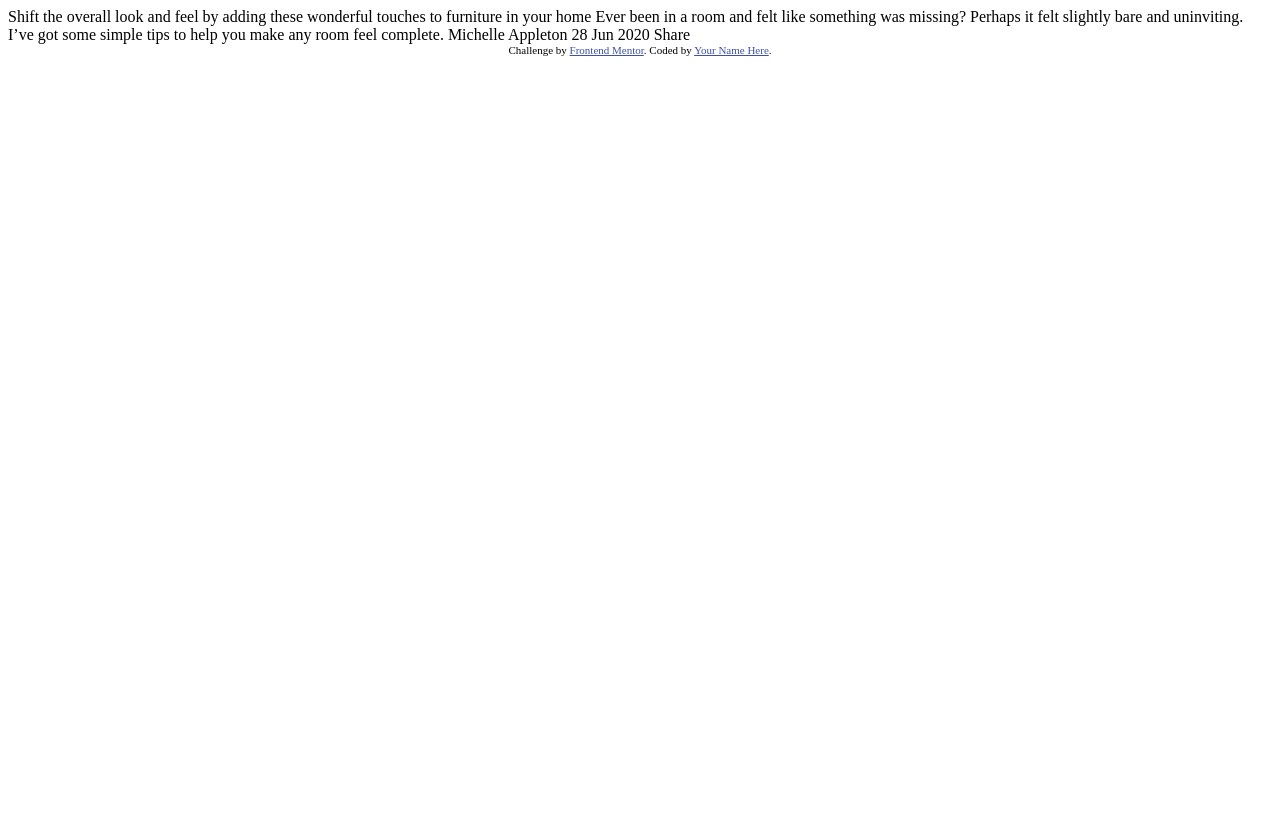
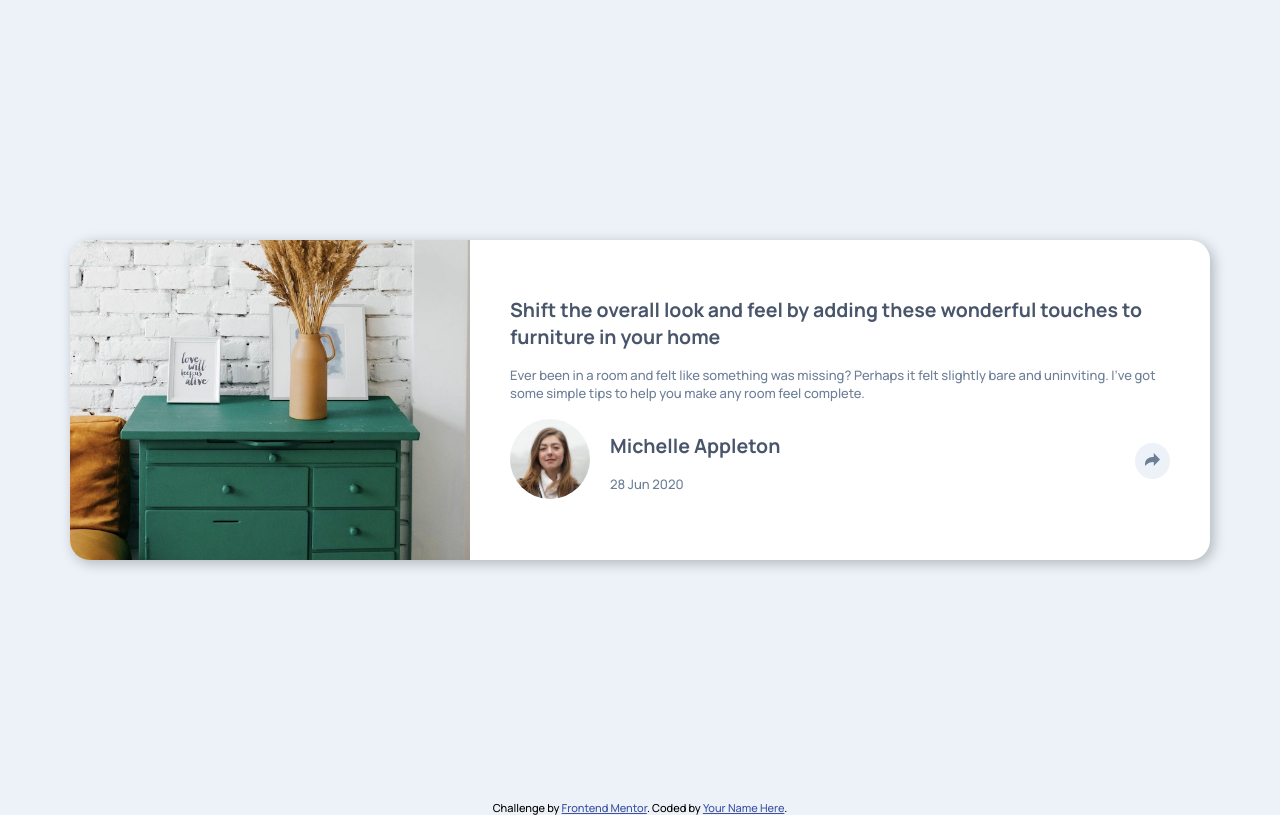
Before and after one commit to runadb/article-preview-component, a plain HTML site: page index.html in a window 1280 px wide. Drawn offline with Linux system fonts and the light colour scheme.

Commit message:
desktop desing is finished

```diff
--- a/index.html
+++ b/index.html
@@ -2,8 +2,11 @@
 <html lang="en">
 <head>
   <meta charset="UTF-8">
-  <meta name="viewport" content="width=device-width, initial-scale=1.0"> <!-- displays site properly based on user's device -->
-
+  <meta name="viewport" content="width=device-width, initial-scale=1.0"> <!-- displays
+    site properly based on user's device -->
+  <link rel="preconnect" href="https://fonts.googleapis.com">
+  <link rel="preconnect" href="https://fonts.gstatic.com" crossorigin>
+  <link href="https://fonts.googleapis.com/css2?family=Manrope:wght@500;700&display=swap" rel="stylesheet">
   <link rel="icon" type="image/png" sizes="32x32" href="./images/favicon-32x32.png">
 
   <title>Frontend Mentor | Article preview component</title>
@@ -13,24 +16,57 @@
     .attribution { font-size: 11px; text-align: center; }
     .attribution a { color: hsl(228, 45%, 44%); }
   </style>
+  <link rel="stylesheet" href="./style.css">
 </head>
 <body>
+  <main>
+    <section class="card">
+      <div class="img">
+        <img src="./images/drawers.jpg" alt="">
+      </div>
+      <div class="text">
+        <h1>
+          Shift the overall look and feel by adding these wonderful
+          touches to furniture in your home
+        </h1>
+        <p>  Ever been in a room and felt like something was missing? Perhaps
+          it felt slightly bare and uninviting. I’ve got some simple tips
+          to help you make any room feel complete.</p>
+        <div class="author-sharebtn">
+          <div class="author">
+            <div class="img-author">
+              <img src="./images/avatar-michelle.jpg" alt="">
+            </div>
+            <div class="text-author">
+              <h2>Michelle Appleton</h2>
+              <p>28 Jun 2020</p>
+            </div>
+          </div>
+          <div class="wrapper-sharebtn">
+            <div class="options">
+              <span>SHARE</span>
+              <a href="#" target="_blank" rel="noopener noreferrer" class="share-in-facebook">
+                <svg class="facebook-icon" xmlns="http://www.w3.org/2000/svg" width="20" height="20"><path fill="#FFF" d="M18.896 0H1.104C.494 0 0 .494 0 1.104v17.793C0 19.506.494 20 1.104 20h9.58v-7.745H8.076V9.237h2.606V7.01c0-2.583 1.578-3.99 3.883-3.99 1.104 0 2.052.082 2.329.119v2.7h-1.598c-1.254 0-1.496.597-1.496 1.47v1.928h2.989l-.39 3.018h-2.6V20h5.098c.608 0 1.102-.494 1.102-1.104V1.104C20 .494 19.506 0 18.896 0z"/></svg>
+              </a>
+              <a href="#" target="_blank" rel="noopener noreferrer" class="share-in-twitter">
+                <svg class="twitter-icon" xmlns="http://www.w3.org/2000/svg" width="20" height="17"><path fill="#FFF" d="M20 2.172a8.192 8.192 0 01-2.357.646 4.11 4.11 0 001.804-2.27 8.22 8.22 0 01-2.605.996A4.096 4.096 0 0013.847.248c-2.65 0-4.596 2.472-3.998 5.037A11.648 11.648 0 011.392 1a4.109 4.109 0 001.27 5.478 4.086 4.086 0 01-1.858-.513c-.045 1.9 1.318 3.679 3.291 4.075a4.113 4.113 0 01-1.853.07 4.106 4.106 0 003.833 2.849A8.25 8.25 0 010 14.658a11.616 11.616 0 006.29 1.843c7.618 0 11.922-6.434 11.663-12.205A8.354 8.354 0 0020 2.172z"/></svg>
+              </a>
+              <a href="#" target="_blank" rel="noopener noreferrer" class="share-in-pinterest">
+                <svg class="pinterest-icon" xmlns="http://www.w3.org/2000/svg" width="20" height="20"><path fill="#FFF" d="M10 0C4.478 0 0 4.477 0 10c0 4.237 2.636 7.855 6.356 9.312-.088-.791-.167-2.005.035-2.868.182-.78 1.172-4.97 1.172-4.97s-.299-.6-.299-1.486c0-1.39.806-2.428 1.81-2.428.852 0 1.264.64 1.264 1.408 0 .858-.545 2.14-.828 3.33-.236.995.5 1.807 1.48 1.807 1.778 0 3.144-1.874 3.144-4.58 0-2.393-1.72-4.068-4.177-4.068-2.845 0-4.515 2.135-4.515 4.34 0 .859.331 1.781.745 2.281a.3.3 0 01.069.288l-.278 1.133c-.044.183-.145.223-.335.134-1.249-.581-2.03-2.407-2.03-3.874 0-3.154 2.292-6.052 6.608-6.052 3.469 0 6.165 2.473 6.165 5.776 0 3.447-2.173 6.22-5.19 6.22-1.013 0-1.965-.525-2.291-1.148l-.623 2.378c-.226.869-.835 1.958-1.244 2.621.937.29 1.931.446 2.962.446 5.522 0 10-4.477 10-10S15.522 0 10 0z"/></svg>
+              </a>
+            </div>
+            <button class="share-btn"><svg class="share-icon" xmlns="http://www.w3.org/2000/svg" width="15" height="13"><path fill="#6E8098" d="M15 6.495L8.766.014V3.88H7.441C3.33 3.88 0 7.039 0 10.936v2.049l.589-.612C2.59 10.294 5.422 9.11 8.39 9.11h.375v3.867L15 6.495z"/></svg></button>
+          </div>
+        </div>
+      </div>
+  </section>
+  </main>
 
-  Shift the overall look and feel by adding these wonderful
-  touches to furniture in your home
-
-  Ever been in a room and felt like something was missing? Perhaps
-  it felt slightly bare and uninviting. I’ve got some simple tips
-  to help you make any room feel complete.
-
-  Michelle Appleton
-  28 Jun 2020
-
-  Share
 
   <div class="attribution">
     Challenge by <a href="https://www.frontendmentor.io?ref=challenge" target="_blank">Frontend Mentor</a>.
     Coded by <a href="#">Your Name Here</a>.
   </div>
+  <script src="./main.js"></script>
 </body>
 </html>
--- /dev/null
+++ b/main.js
@@ -0,0 +1,10 @@
+const d = document,
+    $options = d.querySelector(".options")
+d.addEventListener('click', e =>{
+    if(e.target.matches('.share-btn') || e.target.matches(`${'.share-btn'} *`)){
+        $options.classList.toggle('show')
+    }
+    else{
+        $options.classList.remove('show')
+    }
+})
--- /dev/null
+++ b/style.css
@@ -0,0 +1,123 @@
+:root{
+    --font: 'Manrope', sans-serif;
+    --very-dark-grayish-blue: hsl(217, 19%, 35%);
+    --desaturated-dark-blue: hsl(214, 17%, 51%);
+    --grayish-blue: hsl(212, 23%, 69%);
+    --light-grayish-blue: hsl(210, 46%, 95%);
+}
+
+html{
+    box-sizing: border-box;
+    font-family: var(--font);
+    font-size: 13px;
+    scroll-behavior: smooth;
+}
+*,
+*::before,
+*::after{
+    box-sizing: inherit;
+}
+body{
+    margin: 0;
+    overflow-x: hidden;
+    background-color: var(--light-grayish-blue);
+}
+
+main{
+    min-height: 100vh;
+    display: flex;
+    align-items: center;
+    color: var(--desaturated-dark-blue);
+}
+.card {
+    display: flex;
+    background-color: white;
+    max-width: 1140px;
+    margin-left: auto;
+    margin-right: auto;
+    border-radius: 20px;
+    box-shadow: 0.25rem 0.25rem 1rem rgba(0, 0, 0, 0.25);
+}
+.text{
+    padding: 40px;
+}
+h1,h2{
+    color: var(--very-dark-grayish-blue);
+}
+.card .img img{
+    width: 400px;
+    height: auto;
+    border-top-left-radius: 20px;
+    border-bottom-left-radius: 20px;
+    display: block;
+}
+.img-author img{
+    width: 80px;
+    height: auto;
+    border-radius: 50%;
+}
+.author-sharebtn {
+    display: flex;
+    justify-content: space-between;
+    align-items: center;
+}
+
+.author {
+    display: flex;
+    align-items: center;
+}
+
+.img-author {margin-right: 20px;}
+.wrapper-sharebtn {
+    position: relative;
+}
+.options{
+    background-color: var(--very-dark-grayish-blue);
+    padding: 20px 20px;
+    display: flex;
+    justify-content: space-around;
+    align-items: center;
+    position: absolute;
+    width: 260px;
+    border-radius: 15px;
+    bottom: 60px;
+    right: -350%;
+    opacity: 0;
+    visibility: hidden;
+    transition: all 0.5s ease;
+}
+.options.show{
+    opacity: 1;
+    visibility: visible;
+}
+.options::before
+{
+    content: '';
+    position: absolute;
+    border-style: solid;
+    border-width: 15px 15px 0;
+    border-color: var(--very-dark-grayish-blue) transparent;
+    display: block;
+    width: 0;
+    z-index: 1;
+    bottom: -15px;
+    left: 40%;
+}
+.options span{
+    color: var(--grayish-blue)
+}
+.share-btn{
+    background-color: var(--light-grayish-blue);
+    border: 0;
+    padding: 10px;
+    border-radius: 50%;
+}
+.share-btn:hover{
+    background-color: var(--desaturated-dark-blue);
+}
+.share-btn:hover .share-icon path{
+    fill: var(--light-grayish-blue);
+}
+.share-btn .share-icon path{
+    fill: var(--desaturated-dark-blue)
+}
```
